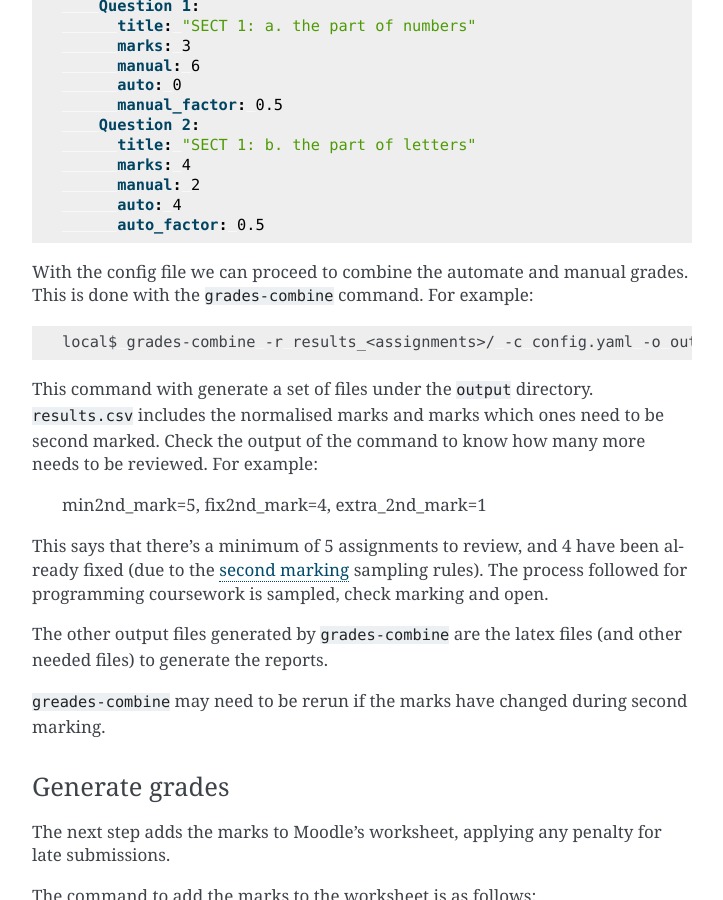
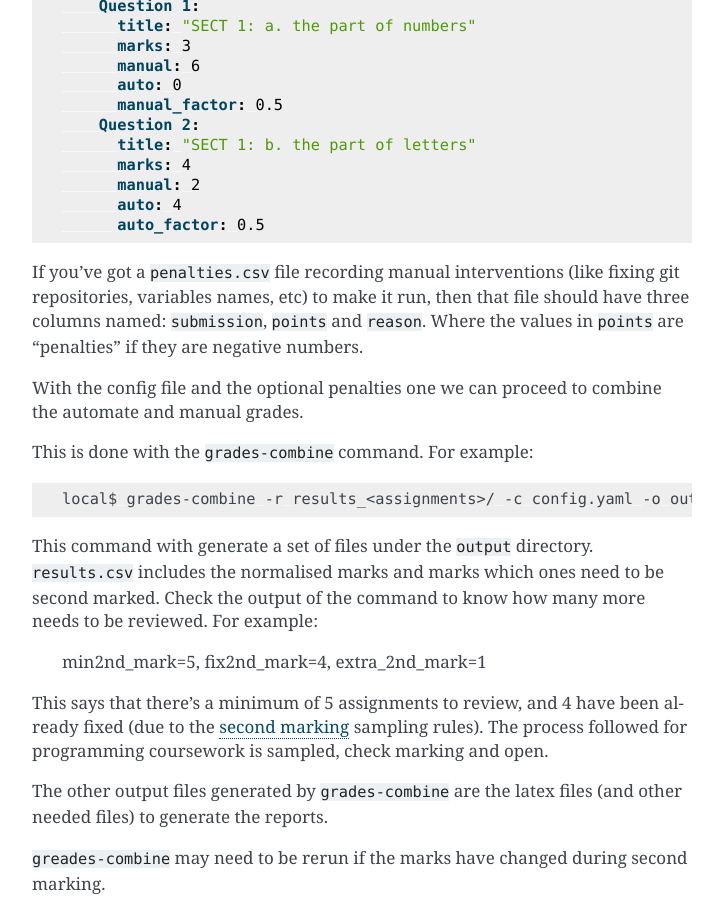
Before and after one commit to UCL-ARC/Submitty-ARC-Guide, a Sphinx documentation site: the page built from docs/instructor/index.rst, in a window 1280 px wide and 900 px high, scrolled down 2269 px. Shown: the whole window, without its empty margins (388-1111 px from the left). Built offline with Sphinx 7.4.7, drawn with Linux system fonts in a browser that asks for light colours.

Commit message:
Reads the penalties file with pandas to allow multiple entries for the same submission

```diff
--- a/docs/instructor/index.rst
+++ b/docs/instructor/index.rst
@@ -126,7 +126,14 @@ Submitty can only jump on 0.5 steps).
 
 
 
-With the config file we can proceed to combine the automate and manual grades.
+If you've got a ``penalties.csv`` file recording manual interventions (like
+fixing git repositories, variables names, etc) to make it run, then that file
+should have three columns named: ``submission``, ``points`` and ``reason``.
+Where the values in ``points`` are "penalties" if they are negative numbers.
+
+With the config file and the optional penalties one we can proceed to combine
+the automate and manual grades.
+
 This is done with the ``grades-combine`` command. For example:
 
 
```
Also changed, not shown: 1 other file.
